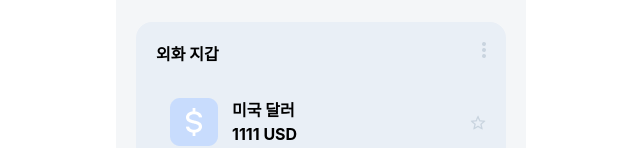
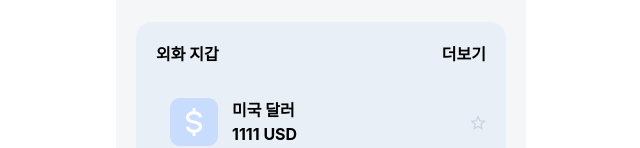
Before and after one commit to GDG-on-Campus-KNU/4th-1st-Project-walnet-FE, a React (Vite) app: page / in a window 1280 px wide. Shown: the part 186-334 px from the top of the page, without its empty margins (319-959 px from the left). Built offline with nearby package versions, Linux system fonts and the light colour scheme; a web font is replaced by a local one.

Commit message:
홈화면 수정정

```diff
--- a/src/pages/Main/MainPage.tsx
+++ b/src/pages/Main/MainPage.tsx
@@ -31,11 +31,7 @@ const MainPage = () => {
         <div className="h-[415x] mt-6 rounded-2xl bg-[#E9EFF6] p-5 ">
           <div className="pb-2 flex justify-between">
             <h2 className="text-base">외화 지갑</h2>
-            <img
-              src="/assets/png/점점점.png"
-              alt="dotdotdot"
-              className="w-[4px] h-[16px]"
-            />
+            <div>더보기</div>
           </div>
           <div className="mt-4">
             <div className="flex justify-between items-center py-2 pl-3.5">
```
